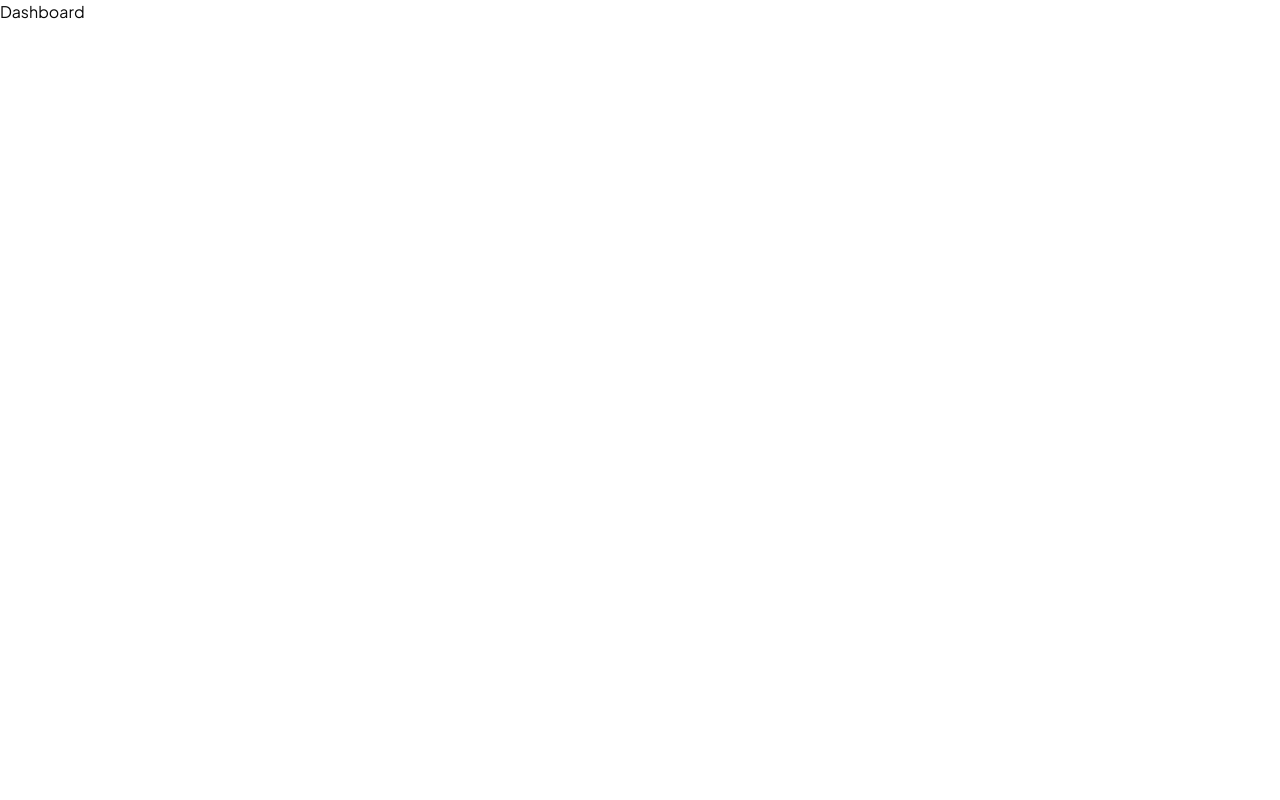
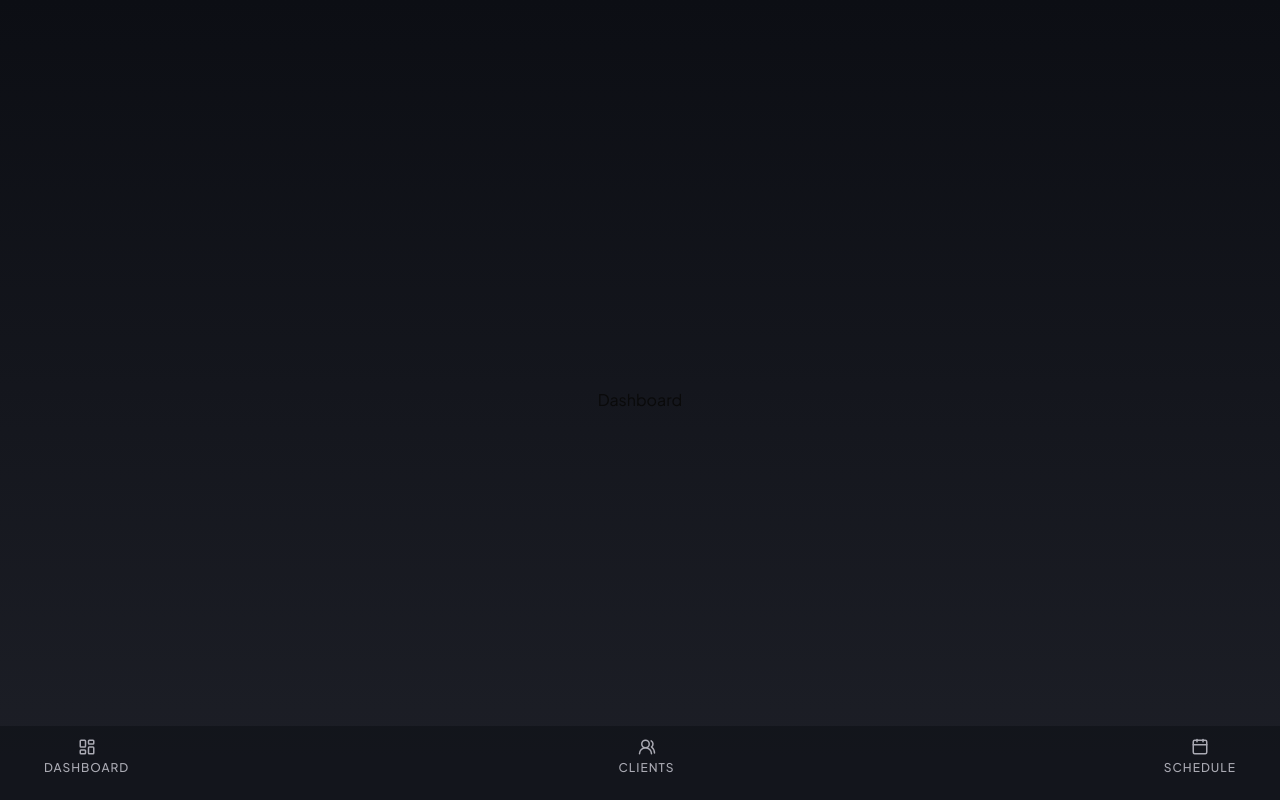
Before and after one commit to Sandro-A-Moraes/clientFlow-frontend, a Next.js app: page /dashboard in a window 1280 px wide. Built offline with nearby package versions, Linux system fonts and the light colour scheme.

Commit message:
feat: implement BottomNavbar component and update ProtectedLayout for consistent layout structure

```diff
--- a/src/app/(auth)/login/components/LoginForm.tsx
+++ b/src/app/(auth)/login/components/LoginForm.tsx
@@ -63,13 +63,11 @@ const LoginForm = () => {
   async function onSubmit(data: LoginFormData) {
     mutate(data, {
       onSuccess: async () => {
-        console.log('SUCCESS');
         toast.success('Logged in successfully!', {
           duration: TOAST_DURATION,
         });
 
         setTimeout(() => {
-          console.log('REDIRECT');
           router.push('/dashboard');
         }, TOAST_DURATION);
       },
--- a/src/app/(protected)/dashboard/page.tsx
+++ b/src/app/(protected)/dashboard/page.tsx
@@ -1,7 +1,6 @@
 import React from 'react';
 
 const Dashboard = () => {
-  console.log('Dashboard renderizado');
   return <div>Dashboard</div>;
 };
 
--- a/src/app/(protected)/layout.tsx
+++ b/src/app/(protected)/layout.tsx
@@ -1,7 +1,17 @@
-export default function ProtectedLayout({
-  children,
-}: {
+import BottomNavbar from '@/shared/components/ui/BottomNavbar';
+import React from 'react';
+
+interface LayoutProps {
   children: React.ReactNode;
-}) {
-  return children;
 }
+
+const layout = ({ children }: LayoutProps) => {
+  return (
+    <div className='bg-linear-to-b from-neutral-950 to-neutral-800 w-full min-h-screen flex flex-col items-center justify-center'>
+      <div>{children}</div>
+      <BottomNavbar />
+    </div>
+  );
+};
+
+export default layout;
--- /dev/null
+++ b/src/shared/components/ui/BottomNavbar.tsx
@@ -0,0 +1,59 @@
+import {
+  Calendar,
+  LayoutDashboard,
+  LucideIcon,
+  UsersRound,
+} from 'lucide-react';
+import React from 'react';
+import Link from 'next/link';
+
+type navbarItem = {
+  id: number;
+  label: string;
+  href: string;
+  icon: LucideIcon;
+};
+
+const navbarItems: navbarItem[] = [
+  {
+    id: 1,
+    label: 'Dashboard',
+    href: '/dashboard',
+    icon: LayoutDashboard,
+  },
+  {
+    id: 2,
+    label: 'Clients',
+    href: '/clients',
+    icon: UsersRound,
+  },
+  {
+    id: 3,
+    label: 'Schedule',
+    href: '/schedule',
+    icon: Calendar,
+  },
+];
+
+const BottomNavbar = () => {
+  return (
+    <div className='pt-3 pb-6 bg-neutral-900/80 w-full flex items-center justify-center px-11 absolute bottom-0 text-xs text-neutral-300'>
+      <nav className='w-full flex items-center justify-between'>
+        {navbarItems.map((item) => (
+          <Link
+            key={item.id}
+            href={item.href}
+            className='flex flex-col items-center gap-1'
+          >
+            <item.icon width={18} height={18} />
+            <span className='font-medium uppercase tracking-[1px]'>
+              {item.label}
+            </span>
+          </Link>
+        ))}
+      </nav>
+    </div>
+  );
+};
+
+export default BottomNavbar;
```
